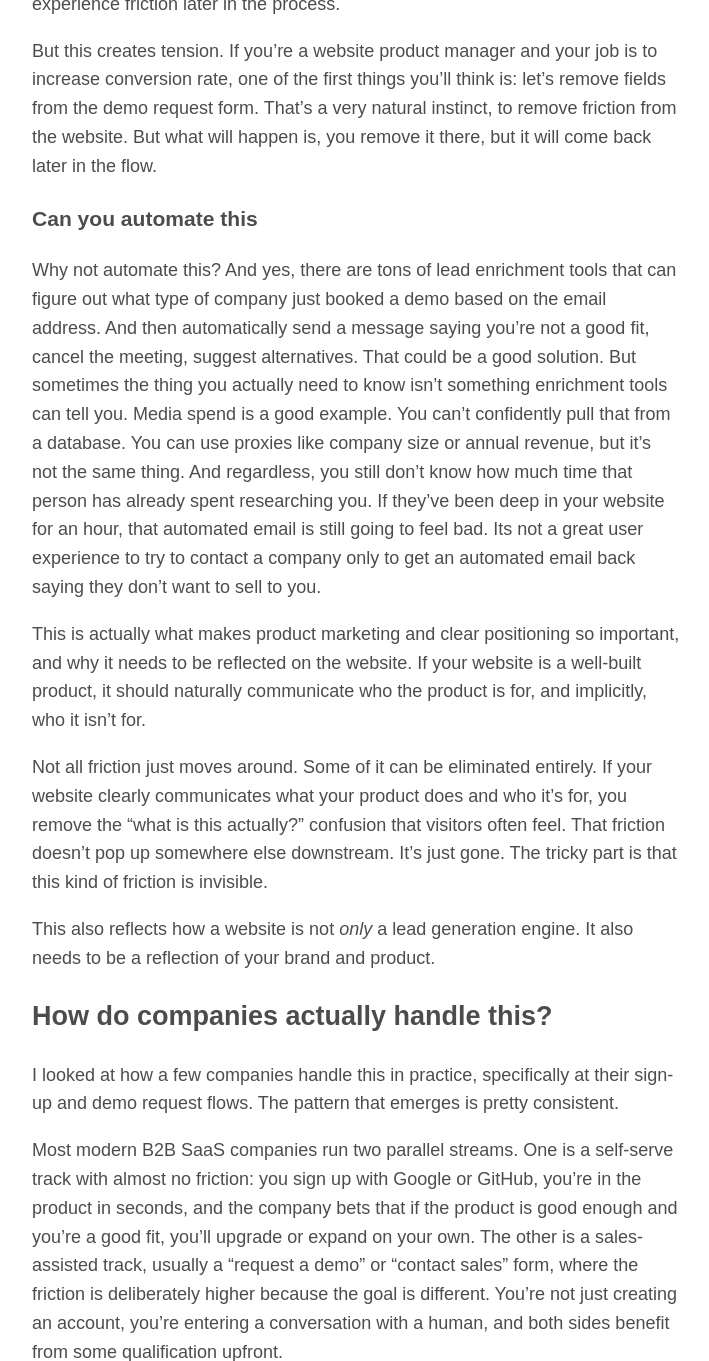
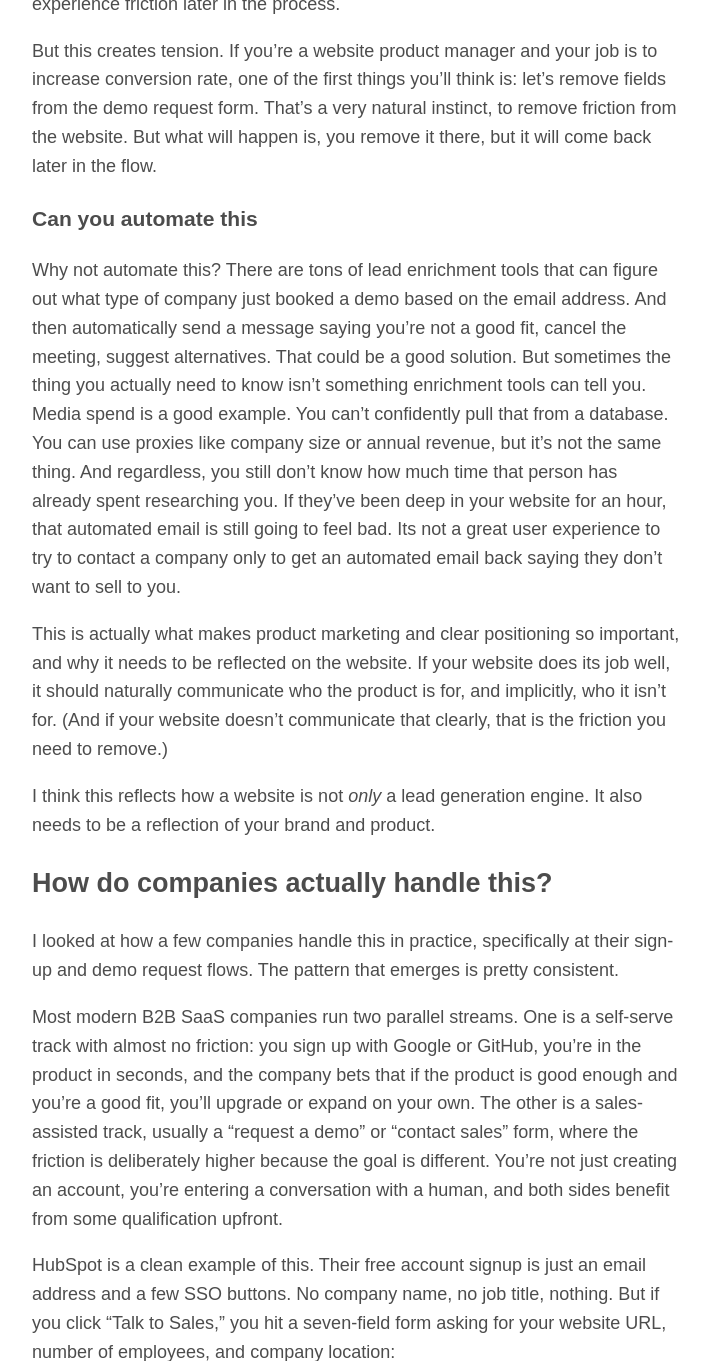
Before and after one commit to tfrenkiel040/website, a Jekyll site: the page built from _posts/2026-03-24-growth-is-about-friction.md, in a window 1280 px wide and 1400 px high, scrolled down 1385 px, cut to the strip 0-1361 px from the top of the window. Shown: the whole strip, without its empty margins (284-993 px from the left). Built offline with Jekyll 4.4.1, drawn with Linux system fonts in a browser that asks for light colours; some of the changed text lies outside the part shown.

Commit message:
updated some things

```diff
--- a/_posts/2026-03-24-growth-is-about-friction.md
+++ b/_posts/2026-03-24-growth-is-about-friction.md
@@ -23,14 +23,12 @@
 
 ### Can you automate this
 
-Why not automate this? And yes, there are tons of lead enrichment tools that can figure out what type of company just booked a demo based on the email address. And then automatically send a message saying you're not a good fit, cancel the meeting, suggest alternatives. That could be a good solution.
+Why not automate this? There are tons of lead enrichment tools that can figure out what type of company just booked a demo based on the email address. And then automatically send a message saying you're not a good fit, cancel the meeting, suggest alternatives. That could be a good solution.
 But sometimes the thing you actually need to know isn't something enrichment tools can tell you. Media spend is a good example. You can't confidently pull that from a database. You can use proxies like company size or annual revenue, but it's not the same thing. And regardless, you still don't know how much time that person has already spent researching you. If they've been deep in your website for an hour, that automated email is still going to feel bad. Its not a great user experience to try to contact a company only to get an automated email back saying they don't want to sell to you.
 
-This is actually what makes product marketing and clear positioning so important, and why it needs to be reflected on the website. If your website is a well-built product, it should naturally communicate who the product is for, and implicitly, who it isn't for.
+This is actually what makes product marketing and clear positioning so important, and why it needs to be reflected on the website. If your website does its job well, it should naturally communicate who the product is for, and implicitly, who it isn't for. (And if your website doesn't communicate that clearly, that is the friction you need to remove.)
 
-Not all friction just moves around. Some of it can be eliminated entirely. If your website clearly communicates what your product does and who it's for, you remove the "what is this actually?" confusion that visitors often feel. That friction doesn't pop up somewhere else downstream. It's just gone. The tricky part is that this kind of friction is invisible.
-
-This also reflects how a website is not *only* a lead generation engine. It also needs to be a reflection of your brand and product.
+I think this reflects how a website is not *only* a lead generation engine. It also needs to be a reflection of your brand and product.
 
 ## How do companies actually handle this?
 
@@ -78,9 +76,9 @@
   </div>
 </div>
 
-There's another dimension worth mentioning. Friction is also a signal. A long form before a demo tells the visitor: this is a serious product for serious buyers. A one-click signup tells them: try it, no commitment. Neither is right or wrong, but both communicate something about who you are and what kind of relationship you're offering. Salesforce's multi-step free trial form isn't just collecting data. It's also telling you what kind of company Salesforce is
+Friction can also be a signal. A long form tells the visitor: this is a serious product for serious buyers. A one-click signup tells them: try it, no commitment. Neither is right or wrong, but both communicate something about who you are and what kind of relationship you're offering. So Salesforce's multi-step free trial form isn't just collecting data, it's also telling you what kind of company Salesforce is.
 
-Looking at these examples, I think the important thing is to realize these aren't just UX decisions. They reflect how each company thinks about their ICP, lead qualification, and enrichmen
+Looking at these examples, I think the important thing is to realize these aren't just UX decisions. They reflect how each company thinks about their ICP, lead qualification, and enrichment.
 
 
 When designing lead generation forms, conversion rate and user experience can't be the only factors. You also need to make deliberate choices about where on the journey you want qualification and lead enrichment to happen. In practice, this means a web PM can't just work closely with their designer. They need to be deeply aligned with the sales and commercial organization too, making sure first-line sales teams have the information they need to route leads correctly and have good conversations.
```
Also changed, not shown: 1 other file.
